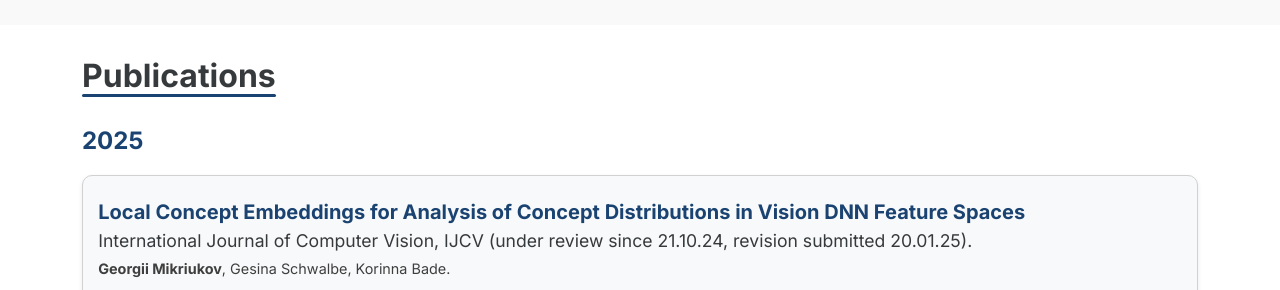
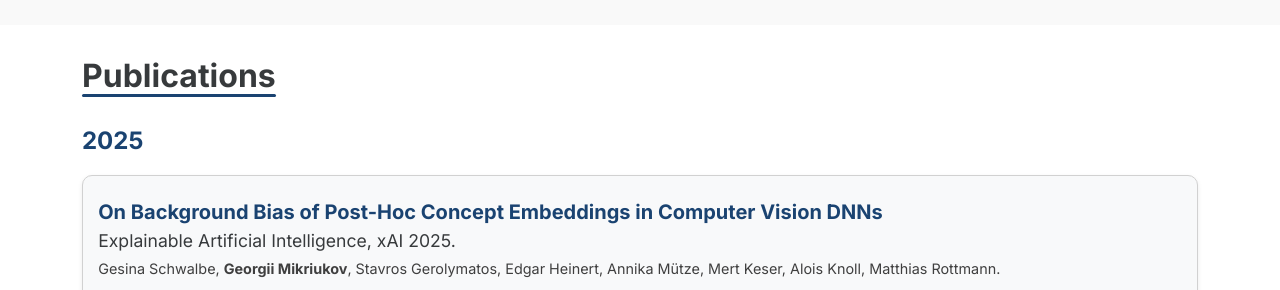
Before and after one commit to comrados/comrados.github.io, a plain HTML site: page index.html in a window 1280 px wide. Shown: the part 904-1194 px from the top of the page. Drawn offline with nearby package versions, Linux system fonts and the light colour scheme.

Commit message:
papers update

```diff
--- a/index.html
+++ b/index.html
@@ -354,16 +354,23 @@
                 <h4 class="publication-year">2025</h4>
             </div>
 
+            <div class="card publication-card mb-3">
+                <div class="card-body">
+                    <h5 class="card-title"><strong>On Background Bias of Post-Hoc Concept Embeddings in Computer Vision DNNs</strong></h5>
+                    <p class="card-text">Explainable Artificial Intelligence, xAI 2025.</p>
+                    <p class="card-text-small">Gesina Schwalbe, <strong>Georgii Mikriukov</strong>, Stavros Gerolymatos, Edgar Heinert, Annika Mütze, Mert Keser, Alois Knoll, Matthias Rottmann.</p>
+                </div>
+            </div>
 
             <div class="card publication-card mb-3">
                 <div class="card-body">
                     <h5 class="card-title"><strong>Local Concept Embeddings for Analysis of Concept Distributions in
                             Vision DNN Feature Spaces</strong></h5>
-                    <p class="card-text">International Journal of Computer Vision, IJCV (under review since 21.10.24,
-                        revision submitted 20.01.25).</p>
+                    <p class="card-text">International Journal of Computer Vision, IJCV (submitted 21.10.24,
+                        accepted 29.03.25).</p>
                     <p class="card-text-small"><strong>Georgii Mikriukov</strong>, Gesina Schwalbe, Korinna Bade.</p>
                     <div class="d-flex d-flex gap-2 mt-3">
-                        <a href="https://arxiv.org/abs/2311.14435v2" target="_blank" class="btn btn-pdf">
+                        <a href="https://arxiv.org/abs/2311.14435" target="_blank" class="btn btn-pdf">
                             <i class="fas fa-file-pdf me-2"></i> PDF
                         </a>
                         <a href="https://github.com/continental/local-concept-embeddings" target="_blank"
```
